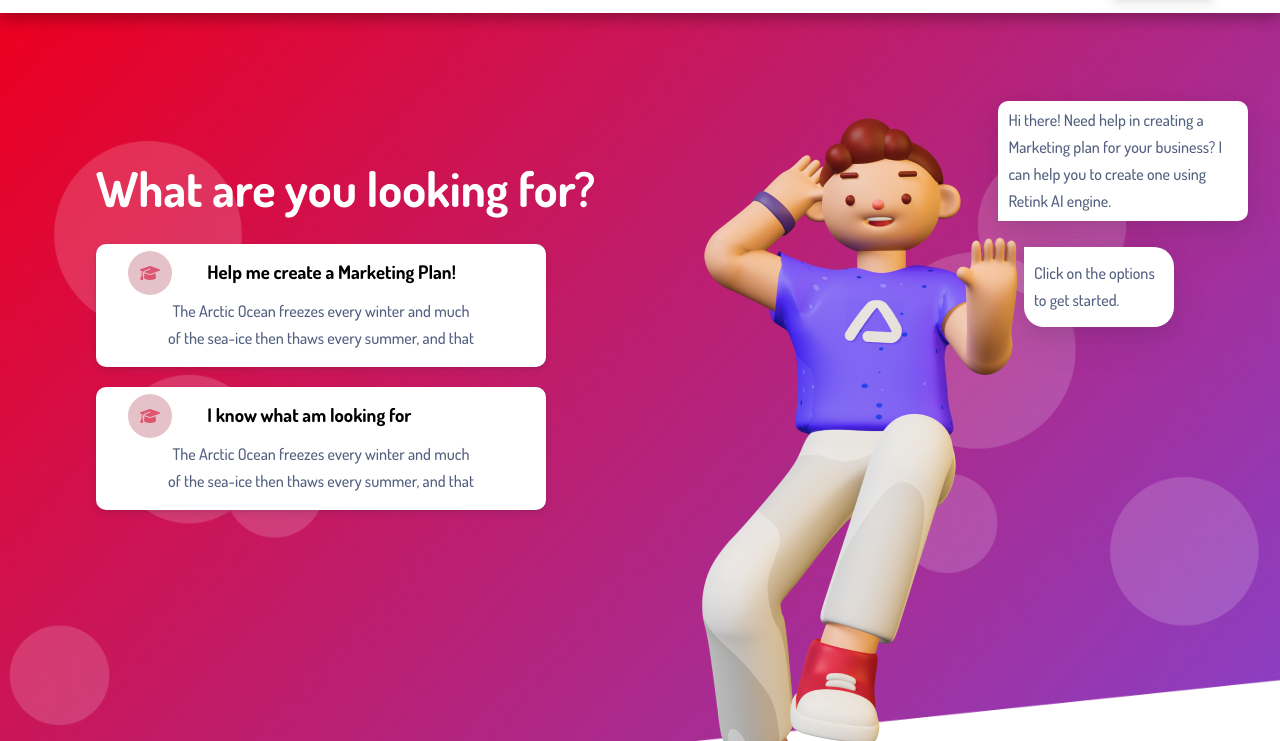
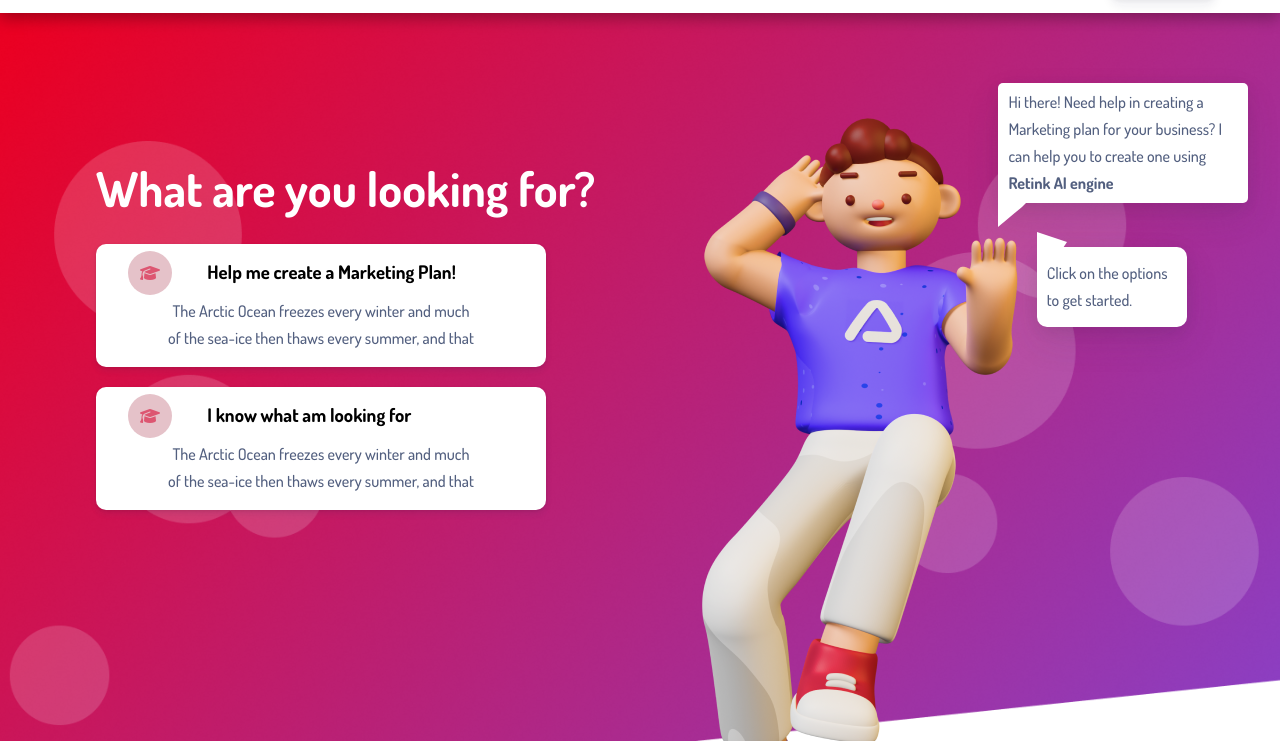
Before and after one commit to Brymmobaggins/TestMaster, a plain HTML site: page index.html in a window 1280 px wide. Shown: the part 59-800 px from the top of the page. Drawn offline with nearby package versions, Linux system fonts and the light colour scheme.

Commit message:
fix styling and image position

```diff
--- a/index.html
+++ b/index.html
@@ -5,6 +5,10 @@
     <meta http-equiv="X-UA-Compatible" content="IE=edge" />
     <meta name="viewport" content="width=device-width, initial-scale=1.0" />
     <title>Rethink</title>
+    <link
+      rel="stylesheet"
+      href="https://cdnjs.cloudflare.com/ajax/libs/animate.css/4.1.1/animate.min.css"
+    />
     <link rel="preconnect" href="https://fonts.googleapis.com" />
     <link rel="preconnect" href="https://fonts.gstatic.com" crossorigin />
     <link
@@ -44,7 +48,7 @@
           <img src="img/Background.png" alt="" />
         </div>
         <div class="row">
-          <div class="column left">
+          <div class="column left animate__heartBeat">
             <h1>What are you looking for?</h1>
             <div class="card one">
               <div class="card-content">
@@ -68,22 +72,20 @@
             </div>
           </div>
           <div class="column right">
-          <!-- <div class="animation"> -->
-            <img src="img/Ikbal 3.png" alt="">
+            <img class="animate__slideInDown" src="img/Ikbal 3.png" alt="" />
           </div>
-          <!-- </div> -->
-          <div class="chat box1">
+          <div class="chat box1 animate__slideInRight">
             <span>
-              Hi there! Need help in creating a Marketing plan for your business?
-              I can help you to create one using Retink AI engine.
+              Hi there! Need help in creating a Marketing plan for your
+              business? I can help you to create one using <b>Retink AI engine</b>
               </span>
           </div>
-          <div class="chat box2">
-            <span>
-              Click on the options to get started.
-            </span>
+          <div class="chat box2 animate__hinge">
+            <span> Click on the options to get started. </span>
           </div>
-
         </div>
+        <div class="bubble bubble-bottom-left"></div>
+      </section>
+    </main>
   </body>
 </html>
--- a/style.css
+++ b/style.css
@@ -12,7 +12,6 @@ html {
 }
 body {
   font-family: "Dosis", sans-serif;
-  /* background-image: url(img/Background.png); */
 }
 
 body::-webkit-scrollbar {
@@ -33,6 +32,7 @@ ul li {
   font-weight: 800;
   box-shadow: 0px 5px 15px rgba(0, 0, 0, 0.33);
   padding: 1rem 1.5rem;
+  font-weight: 800;
 }
 #nav-bar .logo {
   margin-left: 2.6rem;
@@ -40,6 +40,7 @@ ul li {
 .nav-content ul {
   display: flex;
   align-items: center;
+  justify-content: center;
 }
 .nav-content ul li a {
   letter-spacing: 2px;
@@ -52,7 +53,7 @@ ul li {
   margin-right: 10px;
 }
 .nav-btn button {
-  display: inline-block;
+  display: block;
   letter-spacing: 2px;
   margin-right: 2.6rem;
   height: 40px;
@@ -148,6 +149,7 @@ p {
   left: 35%;
   top: 10%;
   bottom: 0%;
+  animation-duration: 2s;
 }
 .chat {
   display: flex;
@@ -162,21 +164,51 @@ p {
     0px 5px 15px rgba(0, 0, 0, 0.07);
 }
 .box1 {
-  border-radius: 10px 10px 10px 0px;
+  border-radius: 5px 5px 5px 0px;
   height: 120px;
   width: 250px;
-  bottom: 65%;
+  bottom: 68%;
   left: 78%;
+  animation-duration: 4s;
 }
 .box2 {
-  border-radius: 0px 20px 20px 20px;
+  border-radius: 0px 10px 10px 10px;
   height: 80px;
   width: 150px;
   bottom: 47%;
-  left: 80%;
+  left: 81%;
+  animation-duration: 5s;
+  position: absolute;
 }
 .chat span {
   font-weight: 400;
   line-height: 27px;
   font-weight: 400;
 }
+
+.box1:before {
+  content: "";
+  width: 0px;
+  height: 0px;
+  position: absolute;
+  border-left: 24px solid #fff;
+  border-right: 12px solid transparent;
+  border-top: 12px solid #fff;
+  border-bottom: 20px solid transparent;
+  left: 0px;
+  bottom: -24px;
+}
+.box2:before {
+  content: "";
+  width: 0px;
+  height: 0px;
+  position: absolute;
+  border-right: 45px solid transparent;
+  border-left: 30px solid #fff;
+  border-top: 10px solid transparent;
+  border-bottom: 45px solid transparent;
+  left: 0px;
+  bottom: -2px;
+  top: -15px;
+
+}
```
Lines whose indentation alone changed are shown as unchanged.
